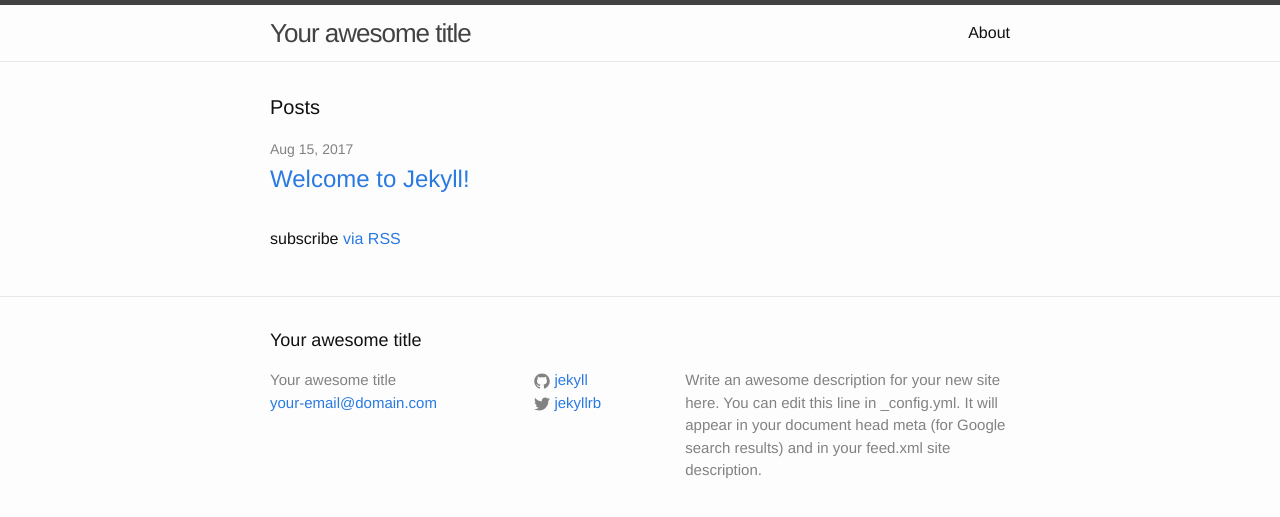
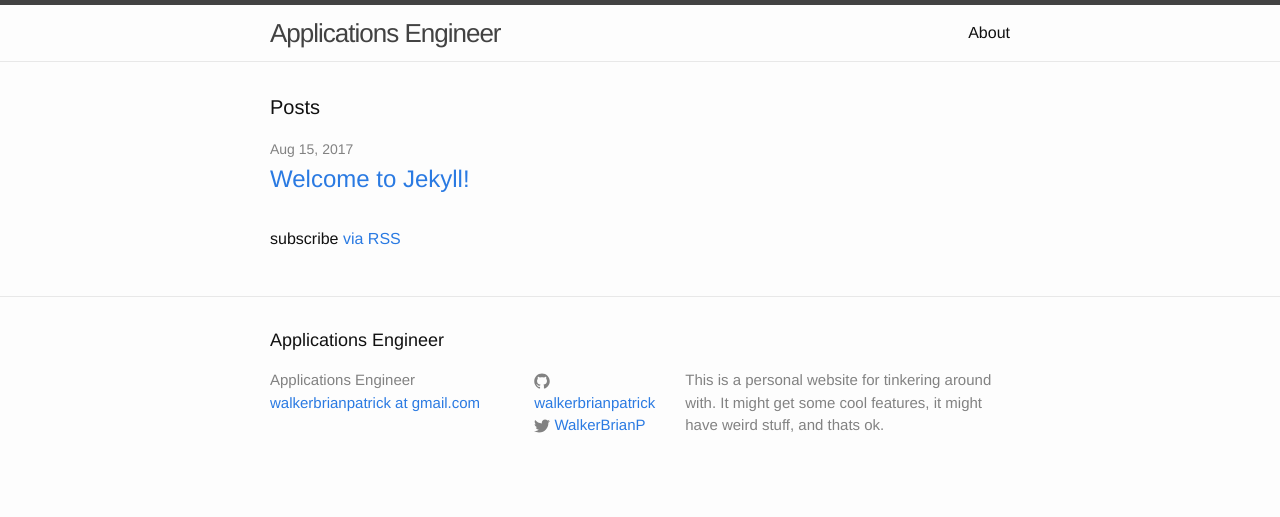
Before and after one commit to walkerbrianpatrick/walkerbrianpatrick.github.io, a Jekyll site: the page built from index.html, in a window 1280 px wide. Shown: the top 517 px of the page. Built offline with Jekyll 4.4.1, drawn with Linux system fonts in a browser that asks for light colours.

Commit message:
updated _config.yml

```diff
--- a/_config.yml
+++ b/_config.yml
@@ -6,16 +6,16 @@
 # 'jekyll serve'. If you change this file, please restart the server process.
 
 # Site settings
-title: Your awesome title
-email: your-email@domain.com
-description: > # this means to ignore newlines until "baseurl:"
-  Write an awesome description for your new site here. You can edit this
-  line in _config.yml. It will appear in your document head meta (for
-  Google search results) and in your feed.xml site description.
+title: Applications Engineer
+email: walkerbrianpatrick at gmail.com
+description: >
+  This is a personal website for tinkering around with. It might get some
+  cool features, it might have weird stuff, and thats ok.
+
 baseurl: "" # the subpath of your site, e.g. /blog
-url: "http://yourdomain.com" # the base hostname & protocol for your site
-twitter_username: jekyllrb
-github_username:  jekyll
+url: "http://walkerbrianpatrick.github.io" # the base hostname & protocol for your site
+twitter_username: WalkerBrianP
+github_username:  walkerbrianpatrick
 
 # Build settings
 markdown: kramdown
```
